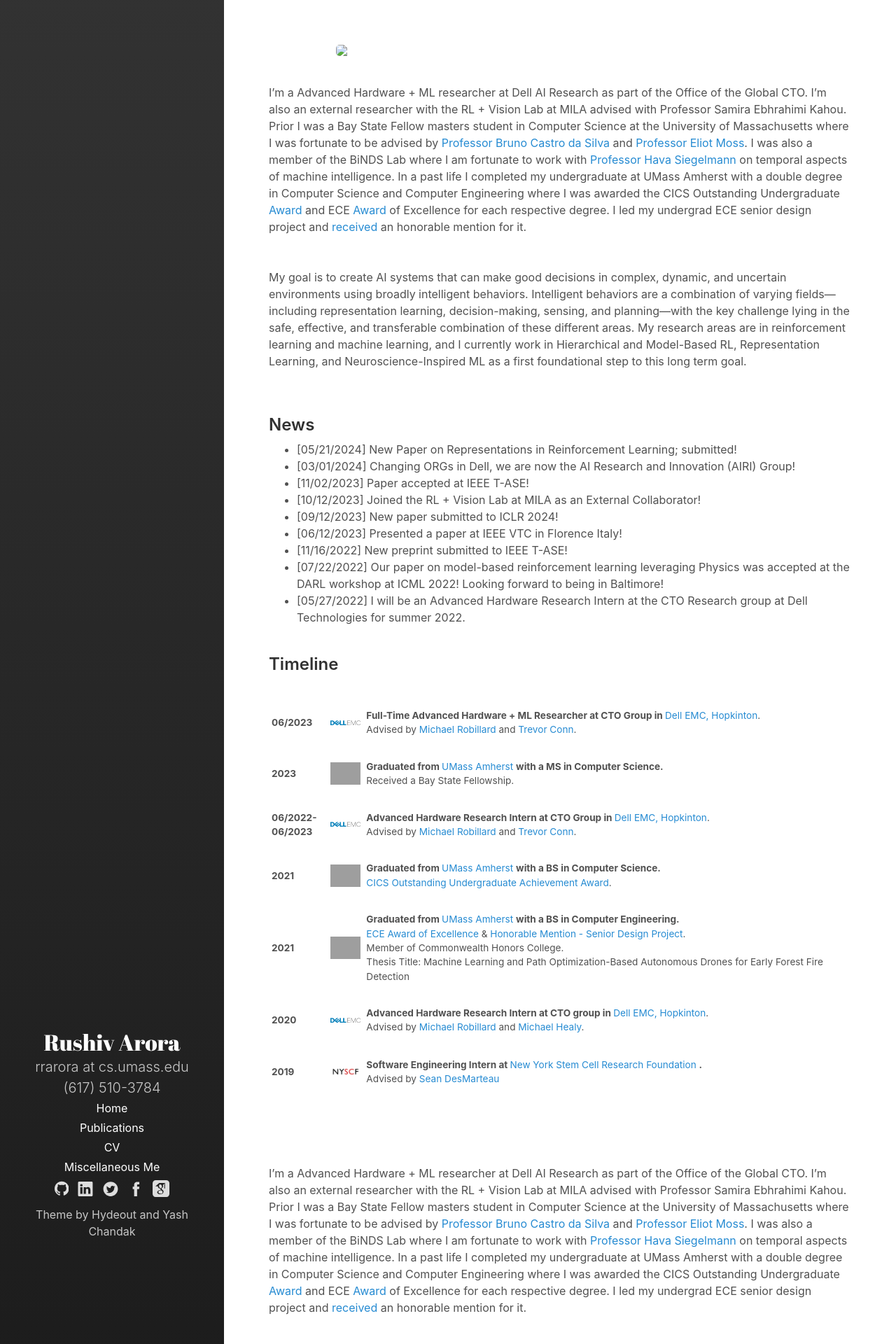
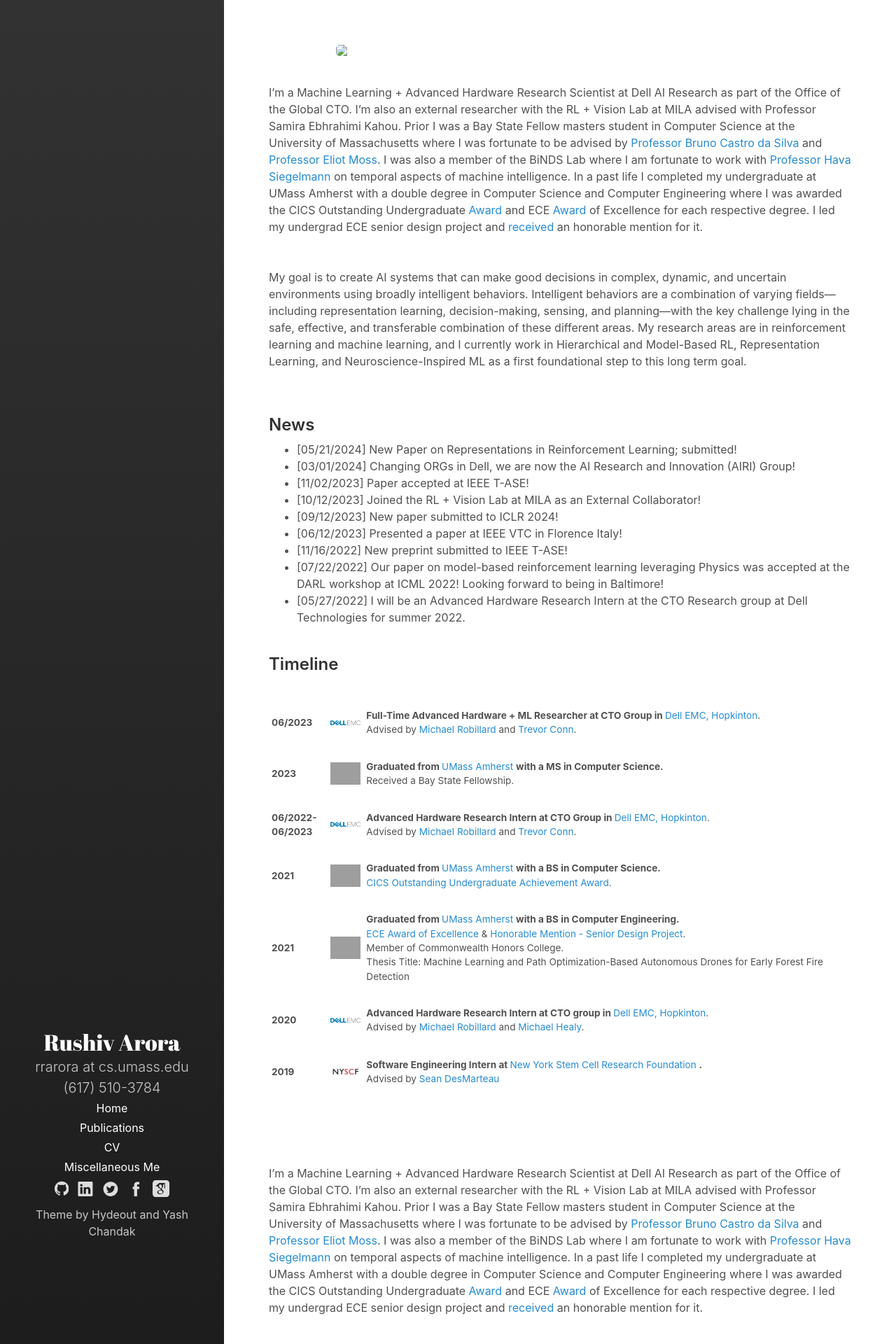
Before and after one commit to RushivArora/rushivarora.github.io, a Jekyll site: the page built from _pages/home.md, in a window 1280 px wide. Shown: the top 1920 px of the page at 70% size. Built offline with Jekyll 4.4.1, drawn with Linux system fonts in a browser that asks for light colours; grey boxes are pictures that could not be loaded.

Commit message:
Small Change

```diff
--- a/_pages/home.md
+++ b/_pages/home.md
@@ -41,7 +41,7 @@
 
 <!--<img align="left" width=150px src="/images/dp.jpg"> -->
 
-I'm a Advanced Hardware + ML researcher at Dell AI Research as part of the Office of the Global CTO. I'm also an external researcher with the RL + Vision Lab at MILA advised with Professor Samira Ebhrahimi Kahou. Prior I was a Bay State Fellow masters student in Computer Science at the University of Massachusetts where I was fortunate to be advised by <a href='https://people.cs.umass.edu/~bsilva/'>Professor Bruno Castro da Silva</a> and <a href='https://people.cs.umass.edu/~moss/?_gl=1*sdbxyt*_ga*MTY0NTE1MTIxNS4xNTM2NTI5Mzg0*_ga_21RLS0L7EB*MTY1NzQzODA5MC4zNTIuMS4xNjU3NDM4MTMxLjA.&_ga=2.225631898.1219407999.1657438091-1645151215.1536529384'>Professor Eliot Moss</a>. I was also a member of the BiNDS Lab where I am fortunate to work with <a href='https://scholar.google.co.il/citations?user=A2fiOI0AAAAJ&hl=en'>Professor Hava Siegelmann</a> on temporal aspects of machine intelligence. In a past life I completed my undergraduate at UMass Amherst with a double degree in Computer Science and Computer Engineering where I was awarded the CICS Outstanding Undergraduate <a href="https://www.cics.umass.edu/news/eight-graduating-seniors-honored-outstanding-achievements-cics">Award</a> and ECE <a href="{{site.baseurl}}/{{ site.ECEAward }}">Award</a> of Excellence for each respective degree. I led my undergrad ECE senior design project and <a href="{{site.baseurl}}/{{ site.SDPAward }}">received</a> an honorable mention for it.
+I'm a Machine Learning + Advanced Hardware Research Scientist at Dell AI Research as part of the Office of the Global CTO. I'm also an external researcher with the RL + Vision Lab at MILA advised with Professor Samira Ebhrahimi Kahou. Prior I was a Bay State Fellow masters student in Computer Science at the University of Massachusetts where I was fortunate to be advised by <a href='https://people.cs.umass.edu/~bsilva/'>Professor Bruno Castro da Silva</a> and <a href='https://people.cs.umass.edu/~moss/?_gl=1*sdbxyt*_ga*MTY0NTE1MTIxNS4xNTM2NTI5Mzg0*_ga_21RLS0L7EB*MTY1NzQzODA5MC4zNTIuMS4xNjU3NDM4MTMxLjA.&_ga=2.225631898.1219407999.1657438091-1645151215.1536529384'>Professor Eliot Moss</a>. I was also a member of the BiNDS Lab where I am fortunate to work with <a href='https://scholar.google.co.il/citations?user=A2fiOI0AAAAJ&hl=en'>Professor Hava Siegelmann</a> on temporal aspects of machine intelligence. In a past life I completed my undergraduate at UMass Amherst with a double degree in Computer Science and Computer Engineering where I was awarded the CICS Outstanding Undergraduate <a href="https://www.cics.umass.edu/news/eight-graduating-seniors-honored-outstanding-achievements-cics">Award</a> and ECE <a href="{{site.baseurl}}/{{ site.ECEAward }}">Award</a> of Excellence for each respective degree. I led my undergrad ECE senior design project and <a href="{{site.baseurl}}/{{ site.SDPAward }}">received</a> an honorable mention for it.
 
 <br><br>
 
```
Also changed, not shown: 1 other file.
